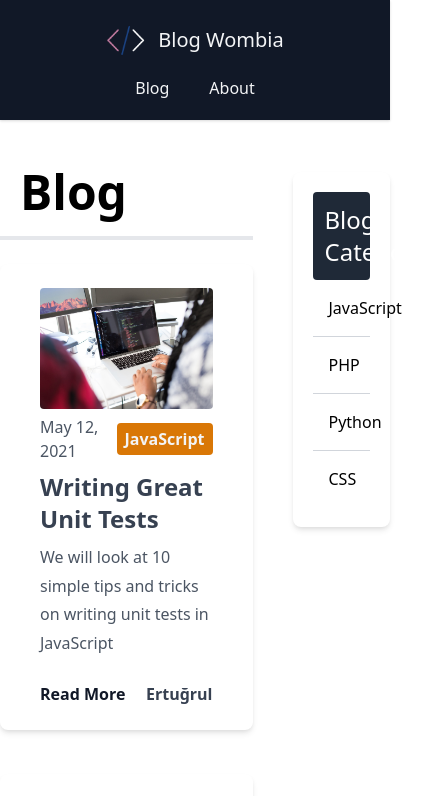
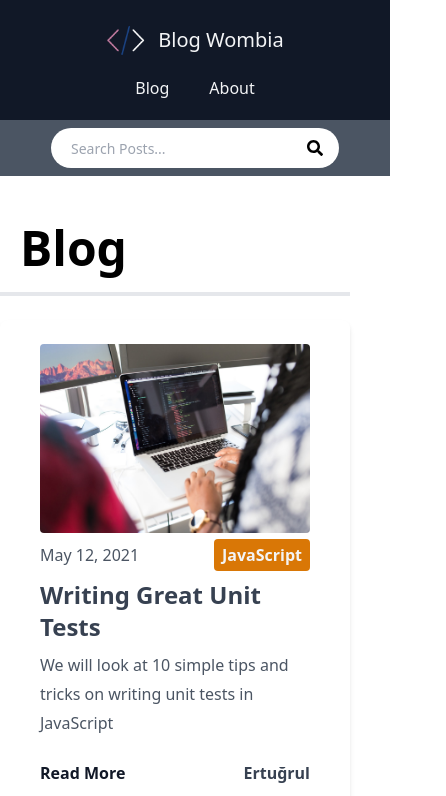
Before and after one commit to ertugrulgurkan/blog-wombia, a Next.js app: page /blog/page/1 in a window 390 px wide. Shown: the top 796 px of the page, 446 px wide, since content can reach past the window. Built offline with nearby package versions, Linux system fonts and the light colour scheme.

Commit message:
search component added made some responsive css changes

```diff
--- a/components/Layout.js
+++ b/components/Layout.js
@@ -1,5 +1,6 @@
 import Head from "next/head";
 import Header from "./Header";
+import Search from "./Search";
 
 export default function Layout({ title, keywords, description, children }) {
   return (
@@ -12,6 +13,7 @@ export default function Layout({ title, keywords, description, children }) {
       </Head>
 
       <Header />
+      <Search />
 
       <main className="container mx-auto my-7">{children}</main>
     </div>
--- /dev/null
+++ b/components/Search.js
@@ -0,0 +1,42 @@
+import { useState, useEffect } from "react";
+import { FaSearch } from "react-icons/fa";
+
+export default function Search() {
+  const [searchTerm, setSearchTerm] = useState("");
+  const [searchResults, setSearchResults] = useState([]);
+
+  useEffect(() => {
+    const getResults = async () => {
+      if (searchTerm === "") {
+        setSearchResults([]);
+      } else {
+        const res = await fetch(`/api/search?q=${searchTerm}`);
+        const { results } = await res.json();
+        setSearchResults(results);
+      }
+    };
+
+    getResults();
+  }, [searchTerm]);
+
+  return (
+    <div className="relative bg-gray-600 p-2">
+      <div className="container mx-auto flex items-center justify-center md:justify-end">
+        <div className="relative text-gray-600 w-72">
+          <form>
+            <input
+              type="search"
+              name="search"
+              id="search"
+              className="bg-white h-10 px-5 pr-10 rounded-full text-sm focus:outline-none w-72"
+              value={searchTerm}
+              onChange={(e) => setSearchTerm(e.target.value)}
+              placeholder="Search Posts..."
+            />
+            <FaSearch className="absolute top-0 right-0 text-black mt-3 mr-4" />
+          </form>
+        </div>
+      </div>
+    </div>
+  );
+}
--- a/package.json
+++ b/package.json
@@ -12,7 +12,8 @@
     "marked": "^4.0.3",
     "next": "12.0.3",
     "react": "17.0.2",
-    "react-dom": "17.0.2"
+    "react-dom": "17.0.2",
+    "react-icons": "^4.3.1"
   },
   "devDependencies": {
     "autoprefixer": "^10.4.0",
--- a/pages/blog/page/[page_index].js
+++ b/pages/blog/page/[page_index].js
@@ -11,7 +11,7 @@ export default function BlogPage({ posts, numPages, currentPage, categories }) {
   return (
     <Layout>
       <div className="flex justify-between">
-        <div className="w-3/4 mr-10">
+        <div className="md:w-3/4 mr-10">
           <h1 className="text-5xl border-b-4 p-5 font-bold">Blog</h1>
 
           <div className="grid md:grid-cols-2 lg:grid-cols-3 gap-5">
@@ -23,7 +23,7 @@ export default function BlogPage({ posts, numPages, currentPage, categories }) {
           <Pagination currentPage={currentPage} numPages={numPages} />
         </div>
 
-        <div className="w-1/4">
+        <div className="w-1/4 object-cover hidden sm:block">
           <CategoryList categories={categories} />
         </div>
       </div>
```
Also changed, not shown: styles/globals.css (indentation only), 2 other files (tests, documents, lock files or other folders).
